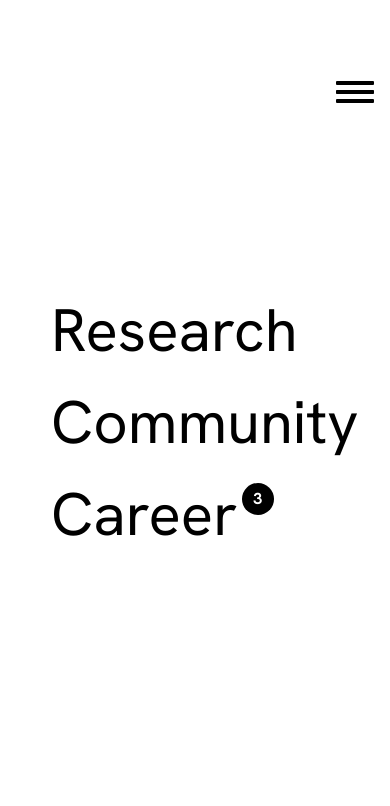
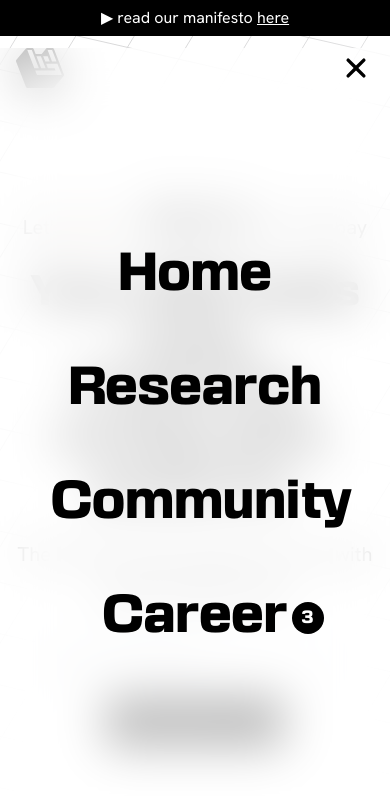
Before and after one commit to leadbay/landingpage, a Next.js app: page / in a window 390 px wide. Both pictures are taken after a click on the button 354 px from the left and 92 px from the top of the page. Shown: the top 806 px of the page. Built offline with nearby package versions, Linux system fonts and the light colour scheme.

Commit message:
feat(Project); enhance responsive UX
Signed-off-by: Jean-Baptiste THERY <jb.thery@flameapp.studio>

```diff
--- a/app/layout.tsx
+++ b/app/layout.tsx
@@ -10,6 +10,12 @@ import "react-toastify/dist/ReactToastify.css"
 export const metadata: Metadata = {
   title: "Leadbay",
   description: "🤘 Let's rock your sales!",
+}
+
+export const viewport = {
+  width: "device-width",
+  initialScale: 1,
+  maximumScale: 1,
 }
 
 export default function RootLayout({
--- a/app/research/layout.tsx
+++ b/app/research/layout.tsx
@@ -8,6 +8,8 @@ export default function Laout(props: LaoutProps) {
   const { children } = props
 
   return (
-    <article className='w-[600px] mt-[186px] mx-auto mb-20'>{children}</article>
+    <article className='max-w-[600px] mt-[186px] mx-auto mb-20 px-3 md:px-0 text-xl'>
+      {children}
+    </article>
   )
 }
--- a/app/research/page.tsx
+++ b/app/research/page.tsx
@@ -5,15 +5,15 @@ export default function Page() {
   return (
     <>
       <header>
-        <h1 className={cn(basement.className, "text-4xl")}>Research</h1>
+        <h1 className={cn(basement.className, "text-5xl")}>Research</h1>
 
-        <h2 className='mt-2 text-gray-500'>
+        <h2 className='text mt-3 text-2xl text-gray-500'>
           Taking a position with regards to rising AI tides.
         </h2>
       </header>
 
       <section className='my-16'>
-        <h3 className={cn(basement.className, "text-2xl mb-3")}>Mission</h3>
+        <h3 className={cn(basement.className, "text-3xl mb-5")}>Mission</h3>
 
         <p>
           At Leadbay we are on a mission to empower B2B sales with technology.
@@ -35,7 +35,7 @@ export default function Page() {
       </section>
 
       <section className='my-16'>
-        <h3 className={cn(basement.className, "text-2xl mb-3")}>
+        <h3 className={cn(basement.className, "text-3xl mb-5")}>
           Techno-optimists
         </h3>
 
@@ -77,7 +77,7 @@ export default function Page() {
       </section>
 
       <section className='my-16'>
-        <h3 className={cn(basement.className, "text-2xl mb-3")}>
+        <h3 className={cn(basement.className, "text-3xl mb-5")}>
           Augmenting (rather than replacing) the Human
         </h3>
 
@@ -124,7 +124,7 @@ export default function Page() {
       </section>
 
       <section className='my-16'>
-        <h3 className={cn(basement.className, "text-2xl mb-3")}>
+        <h3 className={cn(basement.className, "text-3xl mb-5")}>
           Building for Digital Natives
         </h3>
 
@@ -150,7 +150,7 @@ export default function Page() {
       </section>
 
       <section className='my-16'>
-        <h3 className={cn(basement.className, "text-2xl mb-3")}>
+        <h3 className={cn(basement.className, "text-3xl mb-5")}>
           There is more to AI than chatbots and current LLMs
         </h3>
 
--- a/components/burger-icon.tsx
+++ /dev/null
@@ -1,21 +0,0 @@
-const BurgerIcon = ({ className }: { className?: string }) => {
-  return (
-    <svg
-      className={className}
-      width='38'
-      height='22'
-      viewBox='0 0 38 22'
-      fill='currentColor'
-      xmlns='http://www.w3.org/2000/svg'
-    >
-      <rect width='38' height='4' rx='1' fill='black' />
-      <path
-        d='M0 10C0 9.44772 0.447715 9 1 9H37C37.5523 9 38 9.44772 38 10V12C38 12.5523 37.5523 13 37 13H1C0.447716 13 0 12.5523 0 12V10Z'
-        fill='currentColor'
-      />
-      <rect y='18' width='38' height='4' rx='1' fill='black' />
-    </svg>
-  )
-}
-
-export default BurgerIcon
--- a/components/header.tsx
+++ b/components/header.tsx
@@ -5,11 +5,13 @@ const Header = () => {
   return (
     <div className='absolute w-screen'>
       <NewsBanner />
+
       <Container>
-        <div className='flex items-center justify-between px-2 md:px-9 py-6'>
+        <div className='flex items-center justify-between px-2 md:px-9 py-3 md:py-6'>
           <Link href='/' className='xl:block hidden'>
             <Logo full className=' h-10' />
           </Link>
+
           <Link href='/' className='xl:hidden block'>
             <Logo className=' h-10' />
           </Link>
--- a/components/hero.tsx
+++ b/components/hero.tsx
@@ -68,11 +68,14 @@ const Hero = ({ className, ...props }: { className?: string }) => {
           animate={{ opacity: 1, transform: "translateY(0px)" }}
           transition={{ duration: 0.5, ease: "easeInOut" }}
           initial={{ opacity: 0, transform: "translateY(10px)" }}
-          className={cn("mb-6 leading-loose text-lg sm:text-2xl text-gray")}
+          className={cn("leading-loose text-xl sm:text-2xl text-gray")}
         >
           Let's 🤘🏽 your{" "}
           <span
-            className={cn(reenie.className, "uppercase font-black text-6xl")}
+            className={cn(
+              reenie.className,
+              "uppercase font-black text-5xl md:text-6xl leading-none"
+            )}
           >
             sales
           </span>{" "}
@@ -85,17 +88,17 @@ const Hero = ({ className, ...props }: { className?: string }) => {
           initial={{ opacity: 0, transform: "translateY(10px)" }}
           className={cn(
             basement.className,
-            "text-[40px] leading-tight sm:text-[56px] my-6"
+            "text-[2.4rem] leading-tight sm:text-[56px] my-6"
           )}
         >
-          Your B2B leads today. Predictive, configurable, powerful.{" "}
+          Your B2B leads today. Predictive, configurable, powerful.
         </motion.h1>
 
         <motion.h2
           animate={{ opacity: 1, transform: "translateY(0px)" }}
           transition={{ duration: 0.5, delay: 0.4, ease: "easeInOut" }}
           initial={{ opacity: 0, transform: "translateY(10px)" }}
-          className='mb-12 text-xl leading-loose sm:text-2xl'
+          className='mb-6 md:mb-12 text-xl leading-loose sm:text-2xl'
         >
           The AI that supplies B2B sales reps with highly qualified leads
         </motion.h2>
@@ -114,12 +117,12 @@ const Hero = ({ className, ...props }: { className?: string }) => {
             id='email'
             required
             placeholder='Enter your email...'
-            className='rounded-md border-2 border-gray-300 px-3 py-2 focus:outline-gray-500 min-w-[80%] md:min-w-[270px] mr-0 md:mr-2'
+            className='text-lg rounded-md border-2 border-gray-300 px-3 py-2 focus:outline-gray-500 min-w-[80%] md:min-w-[270px] mr-0 md:mr-2'
           />
 
           <button
             type='submit'
-            className='mt-3 md:mt-0 rounded-md border-2 border-black bg-black px-6 py-2 text-white hover:border-gray-700 hover:bg-gray-700'
+            className='text-lg mt-3 md:mt-0 rounded-md border-2 border-black bg-black px-6 py-2 text-white hover:border-gray-700 hover:bg-gray-700'
           >
             Request access
           </button>
--- a/components/index.ts
+++ b/components/index.ts
@@ -1,4 +1,3 @@
-export { default as BurgerIcon } from "./burger-icon"
 export { default as Container } from "./container"
 export { default as Footer } from "./footer"
 export { default as Header } from "./header"
--- a/components/navigation.tsx
+++ b/components/navigation.tsx
@@ -1,42 +1,62 @@
 "use client"
 
-import { BurgerIcon } from "@/components"
+import { basement } from "@/fonts"
 import { cn } from "@/lib/utils"
-import { useState } from "react"
+import { motion } from "framer-motion"
+import Link from "next/link"
+import { usePathname } from "next/navigation"
+import { useEffect, useState } from "react"
+import { IoClose, IoMenu } from "react-icons/io5"
 
 const links = [
-   {
-     label: "Research",
-     url: "/research",
-   },
+  {
+    label: "Home",
+    url: "/",
+    external: false,
+  },
+  {
+    label: "Research",
+    url: "/research",
+    external: false,
+  },
   {
     label: "Community",
     url: "https://ludogranger.substack.com/p/leadbay-manifesto",
+    external: true,
   },
   {
     label: "Career",
     url: "https://changeable-tick-30e.notion.site/Leadbay-Career-0b3a4b7743cd4eeb9865f18ee16cddab?pvs=4",
     badge: "3",
+    external: true,
   },
 ]
 
 const Navigation = () => {
+  const pathname = usePathname()
+
   const [menuOpen, setMenuOpen] = useState(false)
+
   const handleMenuClick = () => {
     setMenuOpen(!menuOpen)
   }
+
+  useEffect(() => {
+    setMenuOpen(false)
+  }, [pathname])
 
   return (
     <>
       <nav className='flex flex-col xl:flex-row gap-10 items-center'>
         <ul className='gap-4 xl:gap-10 xl:flex hidden'>
-          {links.map((link) => (
+          {links.slice(1, 4).map((link) => (
             <li key={link.url}>
-              <a
+              <Link
+                onClick={handleMenuClick}
                 className={cn("hover:text-gray-700", link.badge && "relative")}
                 href={link.url}
-                target='_blank'
-                rel='noopener noreferrer'
+                target={link.external ? "_blank" : "_self"}
+                rel={link.external ? "noopener noreferrer" : ""}
               >
                 {link.label}
                 {link.badge ? (
@@ -44,7 +64,7 @@ const Navigation = () => {
                     {link.badge}
                   </span>
                 ) : null}
-              </a>
+              </Link>
             </li>
           ))}
         </ul>
@@ -54,22 +74,39 @@ const Navigation = () => {
         <div className='w-[240px] hidden sm:block' />
 
         <button className='z-20' onClick={handleMenuClick}>
-          <BurgerIcon className='xl:hidden block' />
+          <motion.div
+            key={JSON.stringify(menuOpen)}
+            animate={{ transform: "rotate(0)" }}
+            initial={{ transform: "rotate(-360deg)" }}
+            transition={{ duration: 0.3, ease: "easeInOut" }}
+          >
+            {menuOpen ? (
+              <IoClose className='xl:hidden block text-4xl' />
+            ) : (
+              <IoMenu className='xl:hidden block text-4xl' />
+            )}
+          </motion.div>
         </button>
 
         {menuOpen ? (
-          <div className='z-10 bg-white w-screen h-screen absolute top-0 left-0'>
-            <ul className='flex flex-col justify-center text-6xl h-full gap-8 p-12 max-w-sm m-auto'>
+          <motion.div
+            className='z-10 bg-white/70 w-screen h-[calc(100vh-48px)] mt-[48px] absolute inset-0 backdrop-blur-xl'
+            animate={{ opacity: 1 }}
+            initial={{ opacity: 0 }}
+            transition={{ duration: 0.3, ease: "easeInOut" }}
+          >
+            <ul className='flex text-center flex-col justify-center text-5xl h-full gap-16 p-12 max-w-sm m-auto'>
               {links.map((link) => (
                 <li key={link.url}>
-                  <a
+                  <Link
                     className={cn(
+                      basement.className,
                       "hover:text-gray-700",
                       link.badge && "relative"
                     )}
                     href={link.url}
-                    target='_blank'
-                    rel='noopener noreferrer'
+                    target={link.external ? "_blank" : "_self"}
+                    rel={link.external ? "noopener noreferrer" : ""}
                   >
                     {link.label}
                     {link.badge ? (
@@ -77,11 +114,11 @@ const Navigation = () => {
                         {link.badge}
                       </span>
                     ) : null}
-                  </a>
+                  </Link>
                 </li>
               ))}
             </ul>
-          </div>
+          </motion.div>
         ) : null}
       </nav>
     </>
--- a/components/news-banner.tsx
+++ b/components/news-banner.tsx
@@ -1,11 +1,11 @@
 const NewsBanner = () => {
   return (
-    <div className='z-20 flex shrink-0 h-12 bg-black text-white justify-center items-center'>
+    <div className='z-20 flex shrink-0 h-9 md:h-12 bg-black text-white justify-center items-center'>
       <p>
         ▶︎ read our manifesto{" "}
         <a
           href='https://ludogranger.substack.com/p/leadbay-manifesto'
-          className='underline hover:text-gray-200'
+          className='underline hover:text-gray-200 '
         >
           here
         </a>
```
Also changed, not shown: package.json (+9 -8 lines), 2 other files (tests, documents, lock files or other folders).
